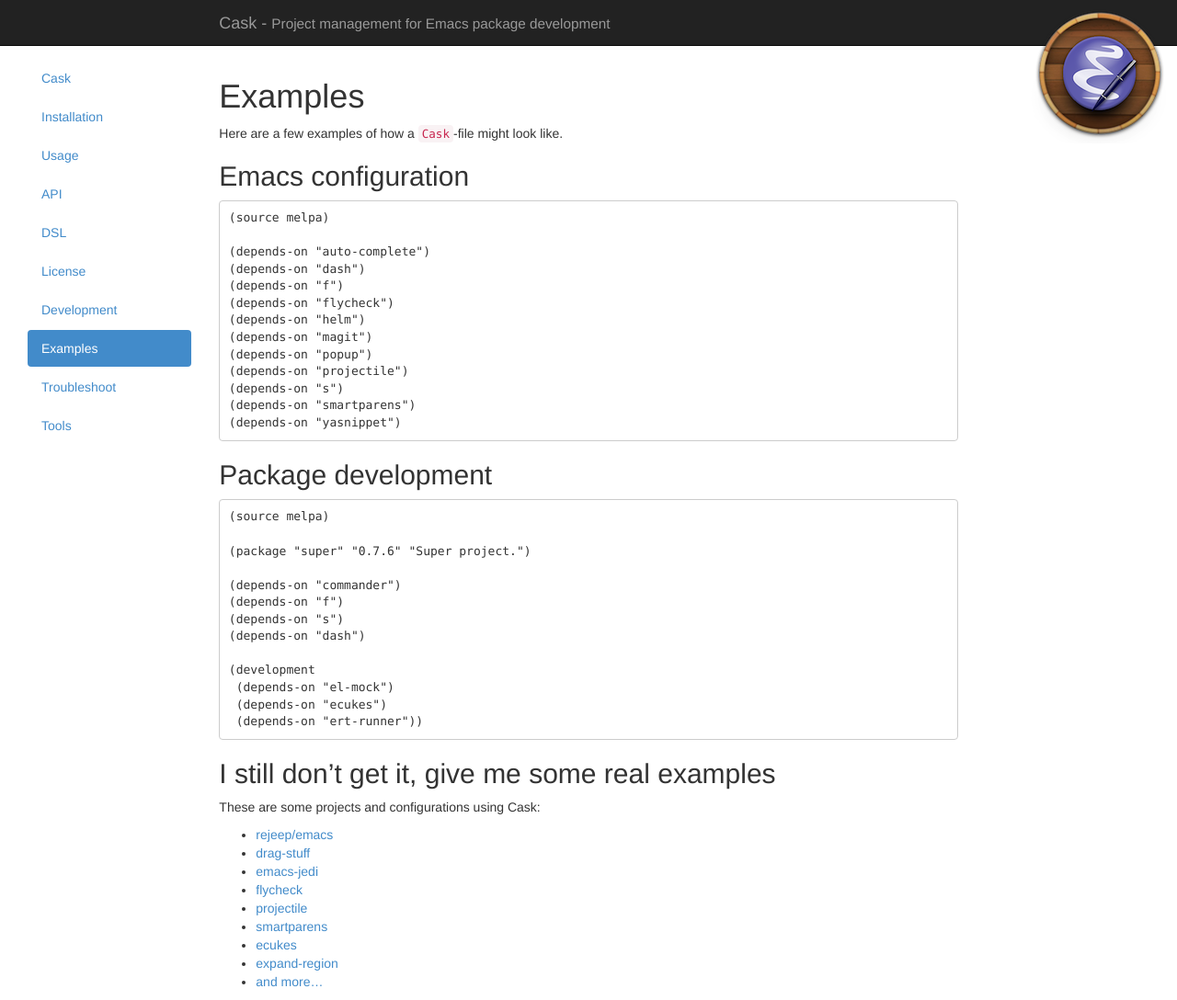
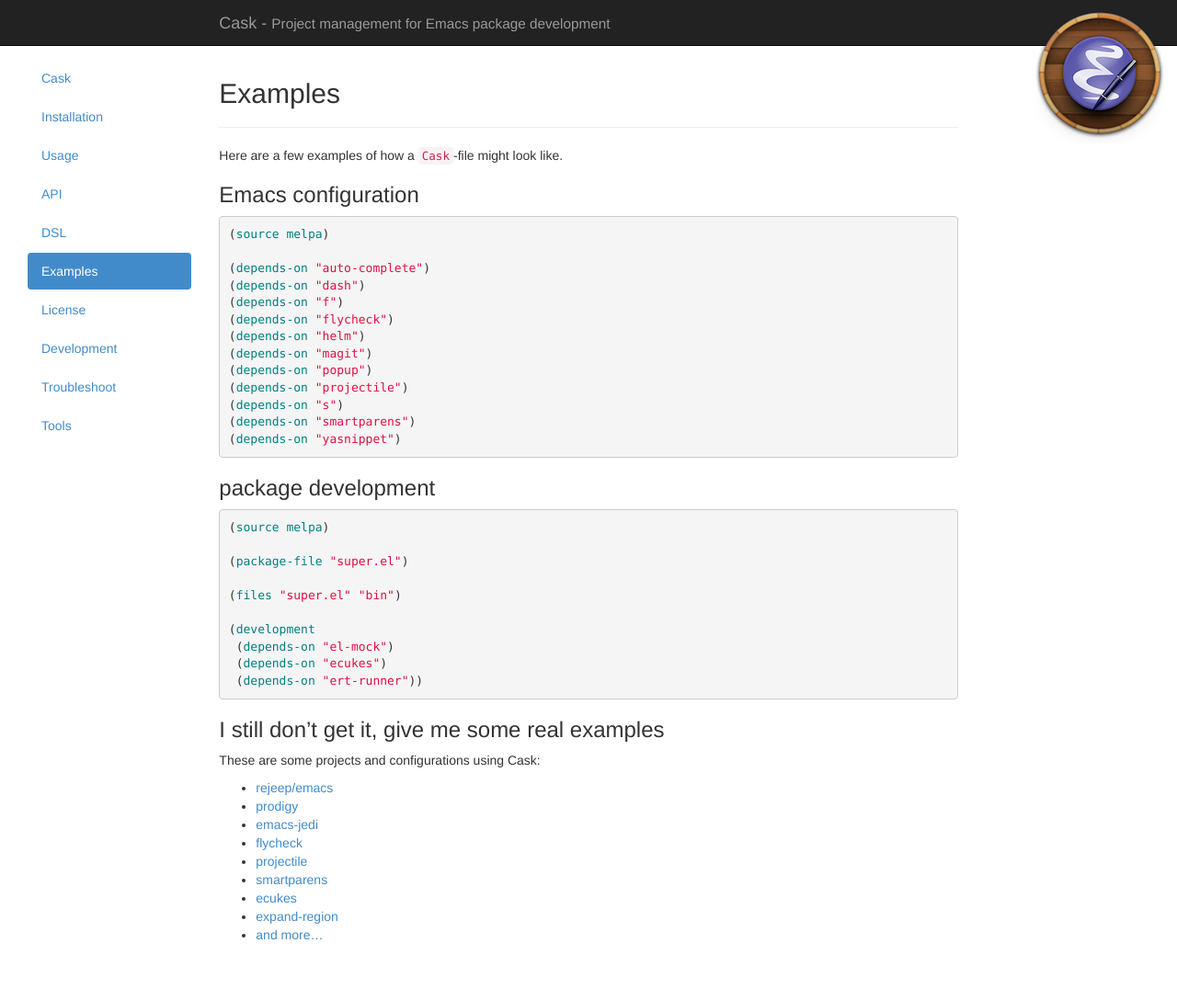
Before and after one commit to cask/cask.github.io, a Jekyll site: the page built from 05-examples.md, in a window 1280 px wide and 1088 px high. Shown: the whole window at 92% size. Built offline with Jekyll 4.4.1, drawn with Linux system fonts in a browser that asks for light colours; Markdown is read by kramdown in place of the engine named in the settings.

Commit message:
Add examples section.

````diff
--- a/examples/index.md
+++ b/05-examples.md
@@ -1,15 +1,18 @@
 ---
 title: Examples
 layout: default
+permalink: examples.html
 ---
 
-# Examples
+## Examples
+
+---
 
 Here are a few examples of how a `Cask`-file might look like.
 
-## Emacs configuration
+### Emacs configuration
 
-```
+{% highlight cl %}
 (source melpa)
 
 (depends-on "auto-complete")
@@ -23,32 +26,29 @@
 (depends-on "s")
 (depends-on "smartparens")
 (depends-on "yasnippet")
-```
+{% endhighlight %}
 
-## Package development
+### package development
 
-```
+{% highlight cl %}
 (source melpa)
 
-(package "super" "0.7.6" "Super project.")
+(package-file "super.el")
 
-(depends-on "commander")
-(depends-on "f")
-(depends-on "s")
-(depends-on "dash")
+(files "super.el" "bin")
 
 (development
  (depends-on "el-mock")
  (depends-on "ecukes")
  (depends-on "ert-runner"))
-```
+{% endhighlight %}
 
-## I still don't get it, give me some real examples
+### I still don't get it, give me some real examples
 
 These are some projects and configurations using Cask:
 
 * [rejeep/emacs](https://github.com/rejeep/emacs)
-* [drag-stuff](https://github.com/rejeep/drag-stuff)
+* [prodigy](https://github.com/rejeep/prodigy.el)
 * [emacs-jedi](https://github.com/tkf/emacs-jedi)
 * [flycheck](https://github.com/lunaryorn/flycheck)
 * [projectile](https://github.com/bbatsov/projectile)
````
